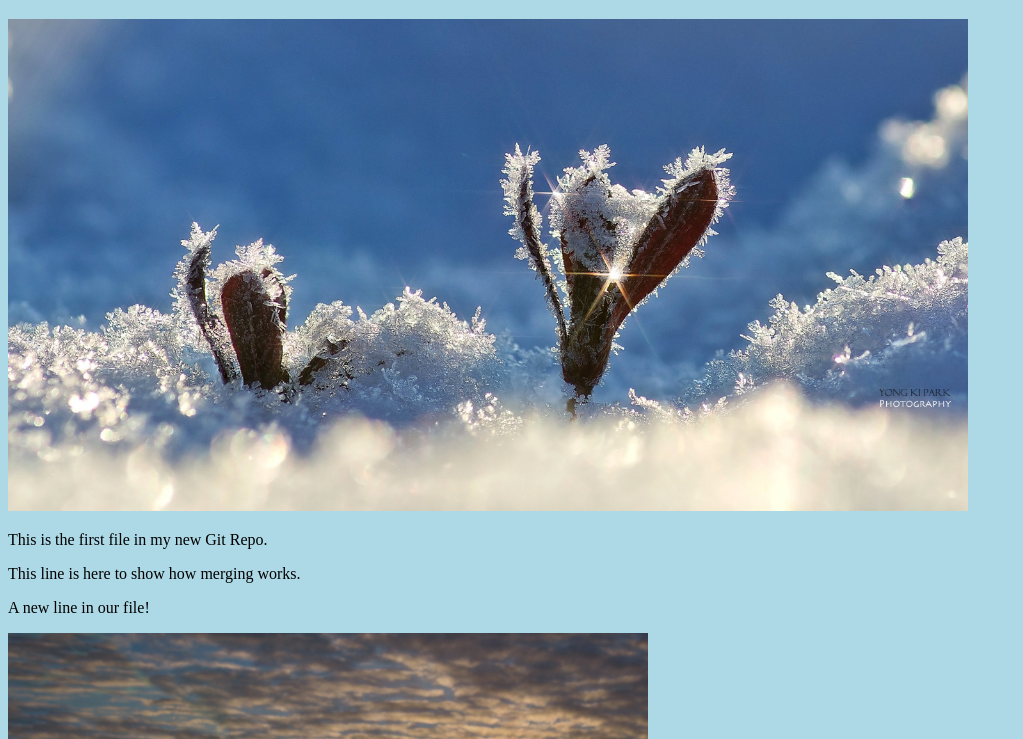
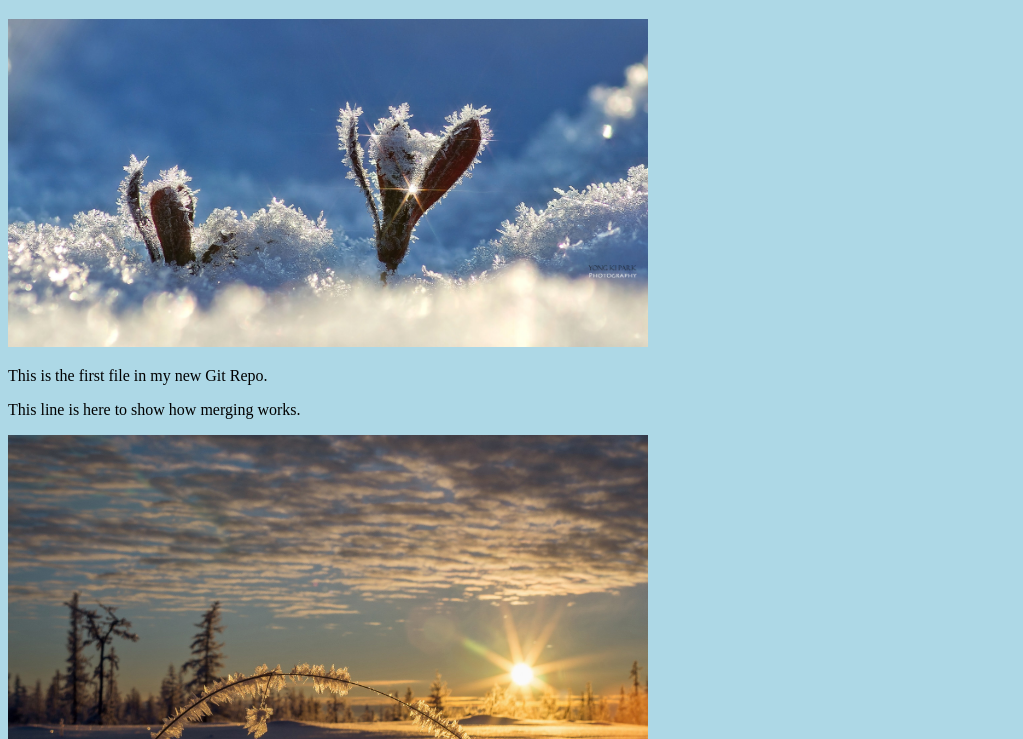
Before and after one commit to SummonGodForMe/sgfm-test.github.io, a plain HTML site: page index.html in a window 1280 px wide. Shown: the part 61-800 px from the top of the page, without its empty margins (0-1023 px from the left). Drawn offline with Linux system fonts and the light colour scheme.

Commit message:
Updated index.html. Resized image

```diff
--- a/index.html
+++ b/index.html
@@ -7,10 +7,9 @@
 <body>
 
 <h1>Hello world!</h1>
-<div><img src="img_hello_world.jpg" alt="Hello world from Space" style="width:100%;max-width:960px"></div>
+<div><img src="img_hello_world.jpg" alt="Hello world from Space" style="width:100%;max-width:640px"></div>
 <p>This is the first file in my new Git Repo.</p>
 <p>This line is here to show how merging works.</p>
-<p>A new line in our file!</p>
 <div><img src="img_hello_git.jpg" alt="Hello Git" style="width:100%;max-width:640px"></div>
 
 </body>
```
